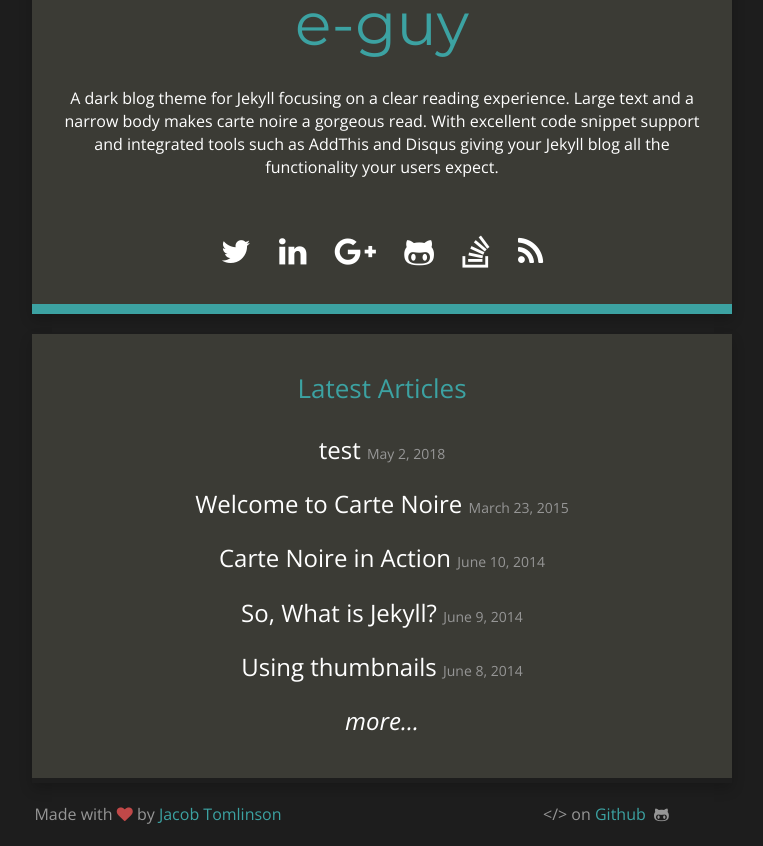
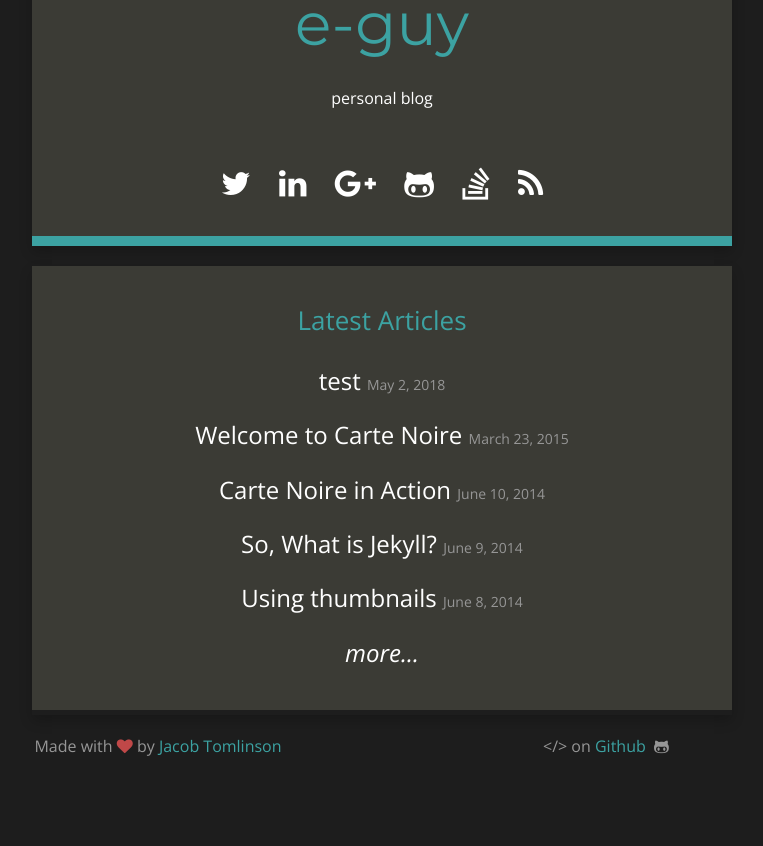
Before and after one commit to e-guy/e-guy.github.io, a Jekyll site: the page built from index.html, in a window 1280 px wide, cut to the strip 174-1020 px from the top of the page. Shown: the whole strip, without its empty margins (258-1021 px from the left). Built offline with Jekyll 4.4.1, drawn with Linux system fonts in a browser that asks for light colours; nearby versions of some CDN libraries; after the commit the page ends 952 px from its top, so only the background shows below that.

Commit message:
Update _config.yml

```diff
--- a/_config.yml
+++ b/_config.yml
@@ -3,8 +3,8 @@ title: "e-guy"
 email: e-guy@foxmail.com
 description: "A dark blog theme for Robin."
 baseurl: ""
-url: "https://e-guy.github.io/"
-title_description: "A dark blog theme for Jekyll focusing on a clear reading experience. Large text and a narrow body makes carte noire a gorgeous read. With excellent code snippet support and integrated tools such as AddThis and Disqus giving your Jekyll blog all the functionality your users expect."
+url: "https://e-guy.github.io/about"
+title_description: "personal blog"
 title_image: "https://www.gravatar.com/avatar/00000000000000000000000000000000?s=500&d=mm"
 google_analytics: "UA-20365477-4"
 #disqus_account: cartenoire
```
